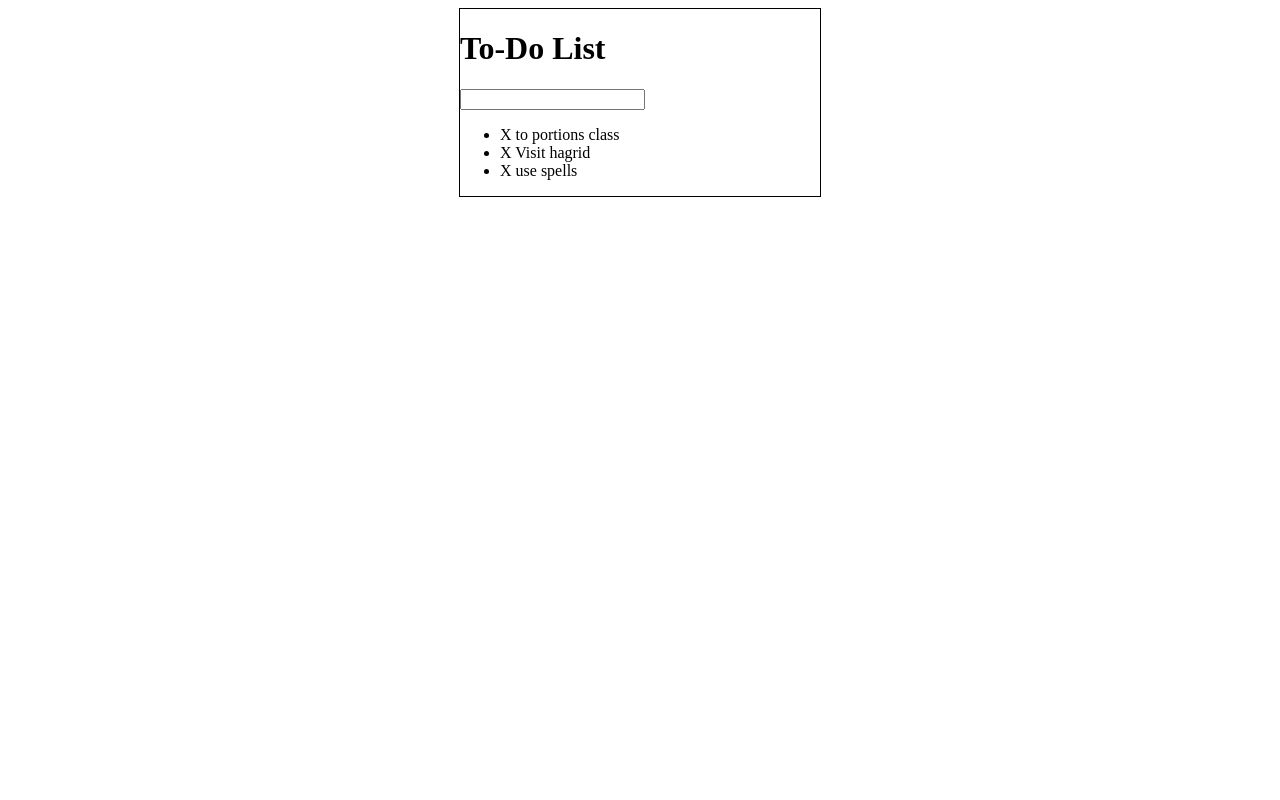
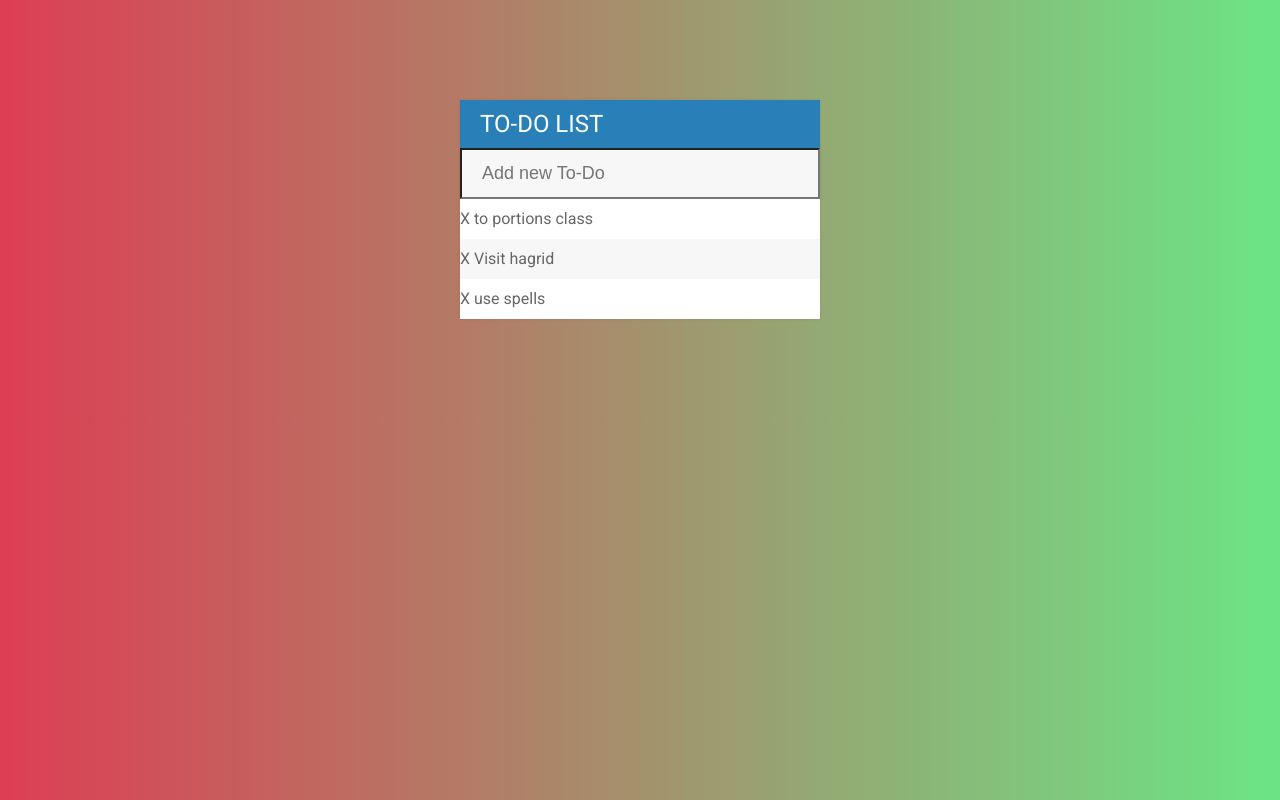
Before and after one commit to sahshank01/TODO-List-App, a plain HTML site: page index.html in a window 1280 px wide. Drawn offline with Linux system fonts and the light colour scheme; files whose address does not match are found by name.

Commit message:
added multiple events for better UX and changed UI of the app

```diff
--- a/assets/css/todos.css
+++ b/assets/css/todos.css
@@ -1,7 +1,58 @@
 .container{
-  border: 1px solid black;
+  box-shadow: 0 0 3px rgba(0,0,0, 0.1);
   width: 360px;
-  margin: 0 auto;
+  margin: 100px auto;
+  background-color: #f7f7f7;
+}
+
+h1{
+  background-color: #2980b9;
+  color: white;
+  margin: 0;
+  padding: 10px 20px;
+  text-transform: uppercase;
+  font-size: 24px;
+  font-weight: 100;
+}
+
+li{
+  background: #fff;
+  height: 40px;
+  line-height: 40px;
+  color: #666;
+}
+
+input{
+  font-size: 18px;
+  background-color: #f7f7f7;
+  width: 100%;
+  padding: 13px 13px 13px 20px;
+  box-sizing: border-box;
+  color:#2980b9;
+}
+
+input:focus{
+  background: white;
+  border: 3px solid #2980b9;
+  outline: none;
+}
+
+li:nth-child(2n){
+  background-color: #f7f7f7;
+}
+
+body{
+  font-family: 'Roboto', sans-serif;
+  background: #dd3e54;  /* fallback for old browsers */
+  background: -webkit-linear-gradient(to left, #6be585, #dd3e54);  /* Chrome 10-25, Safari 5.1-6 */
+  background: linear-gradient(to left, #6be585, #dd3e54); /* W3C, IE 10+/ Edge, Firefox 16+, Chrome 26+, Opera 12+, Safari 7+ */
+
+}
+
+ul{
+  list-style: none;
+  margin: 0;
+  padding: 0;
 }
 
 .completed{
--- a/assets/js/todos.js
+++ b/assets/js/todos.js
@@ -1,11 +1,19 @@
-$("li").click(function(){
+$("ul").on("click","li",function(){
  $(this).toggleClass("completed");
 });
 
 //click on X to delete todo
-$("span").click(function(event){
+$("ul").on("click","span",function(event){
   $(this).parent().fadeOut(500,function(){
     $(this).remove();
   })
   event.stopPropagation();
 })
+
+$("input[type='text']").keypress(function(event){
+  if(event.which===13){
+    let todoText= $(this).val();
+  $(this).val("");
+  $("ul").append("<li><span>X </span>" + todoText + "</li>");
+  }
+});
--- a/index.html
+++ b/index.html
@@ -6,11 +6,12 @@
   <title>Simple TODO</title>
   <script src="/assets/js//lib/jquery-3.5.1.min.js"></script>
   <link rel="stylesheet" href="/assets//css//todos.css">
+  <link href="https://fonts.googleapis.com/css2?family=Roboto:wght@400;500;700&display=swap" rel="stylesheet">
 </head>
 <body>
   <div class="container">
     <h1>To-Do List</h1>
-    <input type="text">
+    <input type="text" placeholder="Add new To-Do">
     <ul>
       <li><span>X </span>to portions class</li>
       <li><span>X </span>Visit hagrid</li>
```
